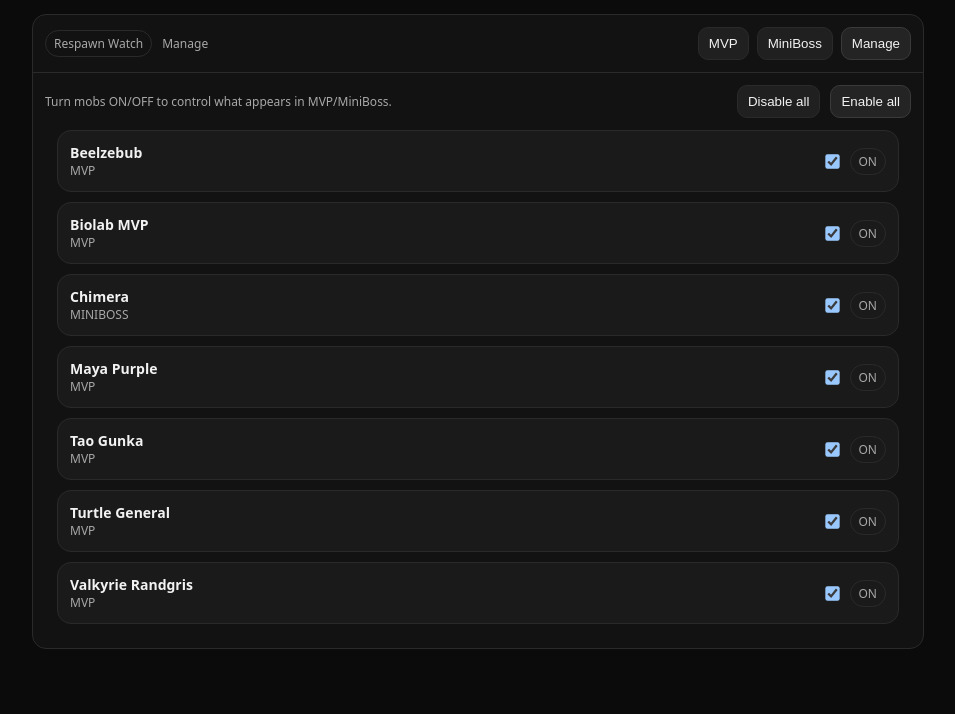
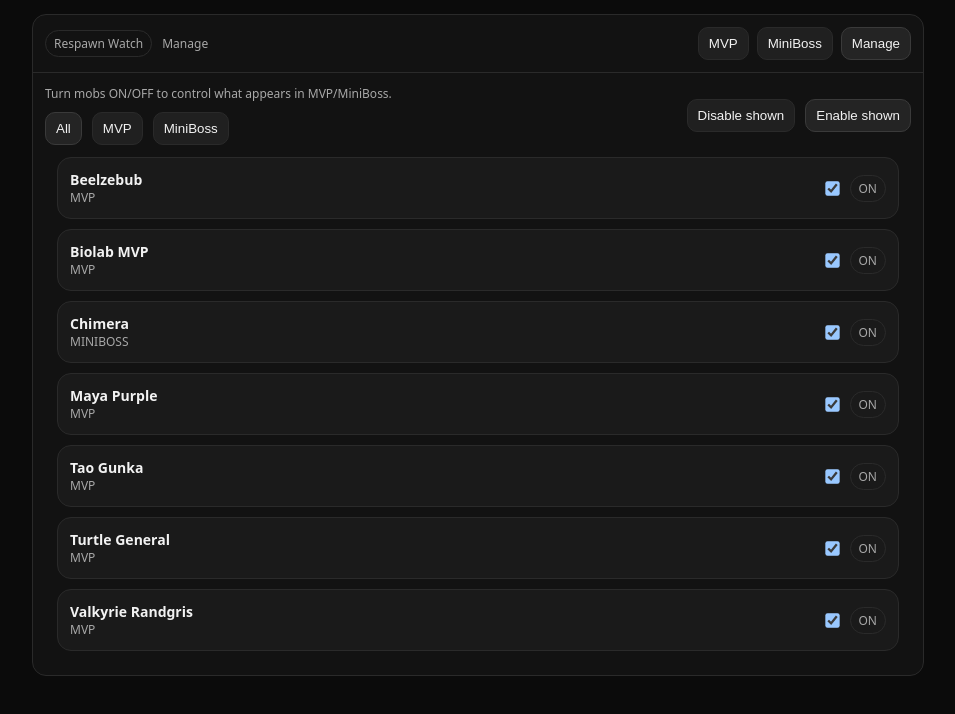
Before and after one commit to HiramSanchez/padwa-respawnWatch, a React (Vite) app: page / in a window 1280 px wide. Both pictures are taken after a click on the button "Manage". Shown: the top 714 px of the page, without its empty margins (162-1117 px from the left). Built offline with nearby package versions, Linux system fonts and the light colour scheme.

Commit message:
feat: add filter on manage tab

```diff
--- a/src/pages/ManagePage.jsx
+++ b/src/pages/ManagePage.jsx
@@ -1,17 +1,29 @@
+import { useMemo, useState } from "react";
+
 export default function ManagePage({ catalog, state, setState }) {
-  // rows: 1 for mob
-  const rows = catalog
+  // filter: "all" | "mvp" | "miniboss"
+  const [filter, setFilter] = useState("all");
+
+  const rows = useMemo(() => {
+    return catalog
       .map((mob) => ({
         mobId: mob.mobId,
         name: mob.name,
-      type: mob.type,
+        type: mob.type, // "mvp" | "miniboss"
         enabled: state.enabled[mob.mobId] ?? true, // default ON
       }))
       .sort((a, b) => (a.name + a.type).localeCompare(b.name + b.type));
+  }, [catalog, state.enabled]);
+
+  const filteredRows = useMemo(() => {
+    if (filter === "all") return rows;
+    return rows.filter((r) => r.type === filter);
+  }, [rows, filter]);
 
   function setAll(value) {
+    // aplica SOLO a los que estás viendo (filtrados)
     const enabled = { ...state.enabled };
-    for (const r of rows) enabled[r.mobId] = value;
+    for (const r of filteredRows) enabled[r.mobId] = value;
     setState((prev) => ({ ...prev, enabled }));
   }
 
@@ -25,24 +37,46 @@ export default function ManagePage({ catalog, state, setState }) {
     }));
   }
 
+  const FilterBtn = ({ id, label }) => (
+    <button
+      className="btn"
+      onClick={() => setFilter(id)}
+      style={{
+        background: filter === id ? "#242424" : "#202020",
+        borderColor: filter === id ? "#3a3a3a" : "var(--border)",
+      }}
+    >
+      {label}
+    </button>
+  );
+
   return (
     <div style={{ padding: 12 }}>
       <div className="row space" style={{ marginBottom: 12 }}>
+        <div>
           <div className="muted small">
             Turn mobs ON/OFF to control what appears in MVP/MiniBoss.
           </div>
+
+          <div className="row" style={{ marginTop: 10 }}>
+            <FilterBtn id="all" label="All" />
+            <FilterBtn id="mvp" label="MVP" />
+            <FilterBtn id="miniboss" label="MiniBoss" />
+          </div>
+        </div>
+
         <div className="row">
           <button className="btn" onClick={() => setAll(false)}>
-            Disable all
+            Disable shown
           </button>
           <button className="btn primary" onClick={() => setAll(true)}>
-            Enable all
+            Enable shown
           </button>
         </div>
       </div>
 
       <div className="list">
-        {rows.map((r) => (
+        {filteredRows.map((r) => (
           <div key={r.mobId} className="card">
             <div className="row space">
               <div>
@@ -61,6 +95,10 @@ export default function ManagePage({ catalog, state, setState }) {
             </div>
           </div>
         ))}
+
+        {filteredRows.length === 0 && (
+          <div className="muted small">No mobs match this filter.</div>
+        )}
       </div>
     </div>
   );
```
Lines whose indentation alone changed are shown as unchanged.
